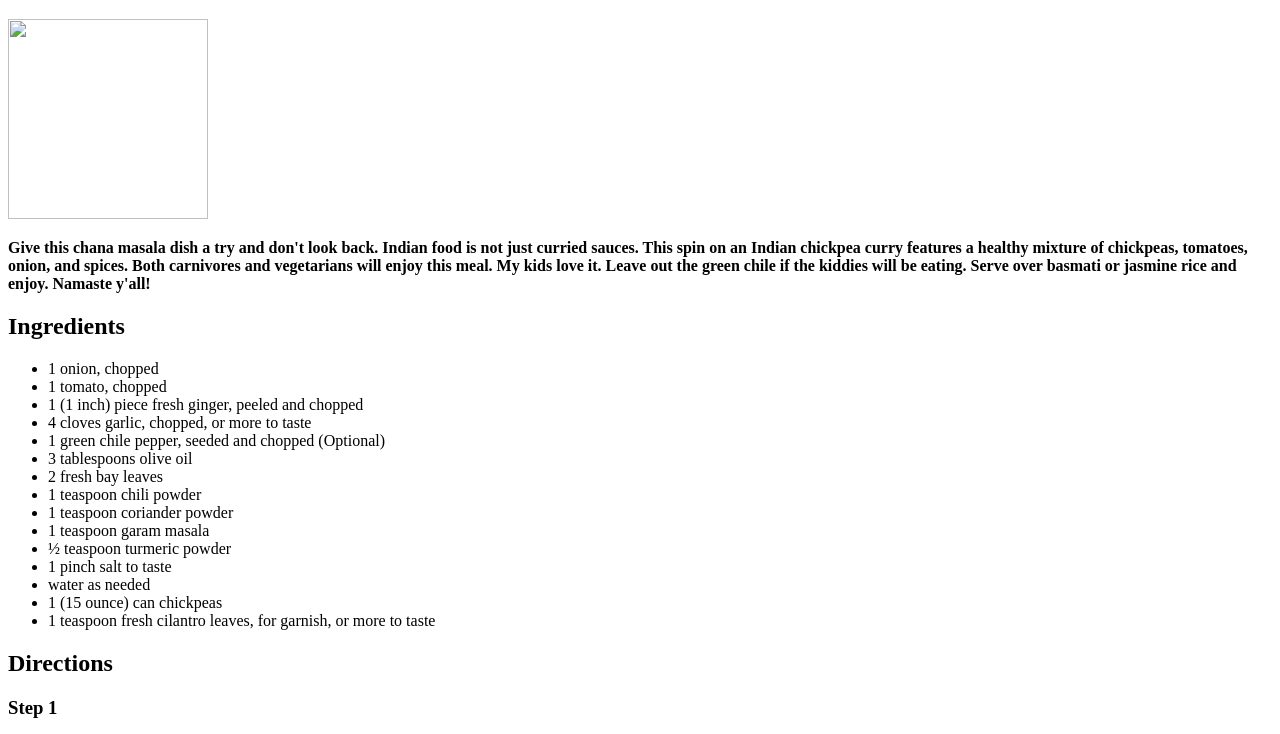
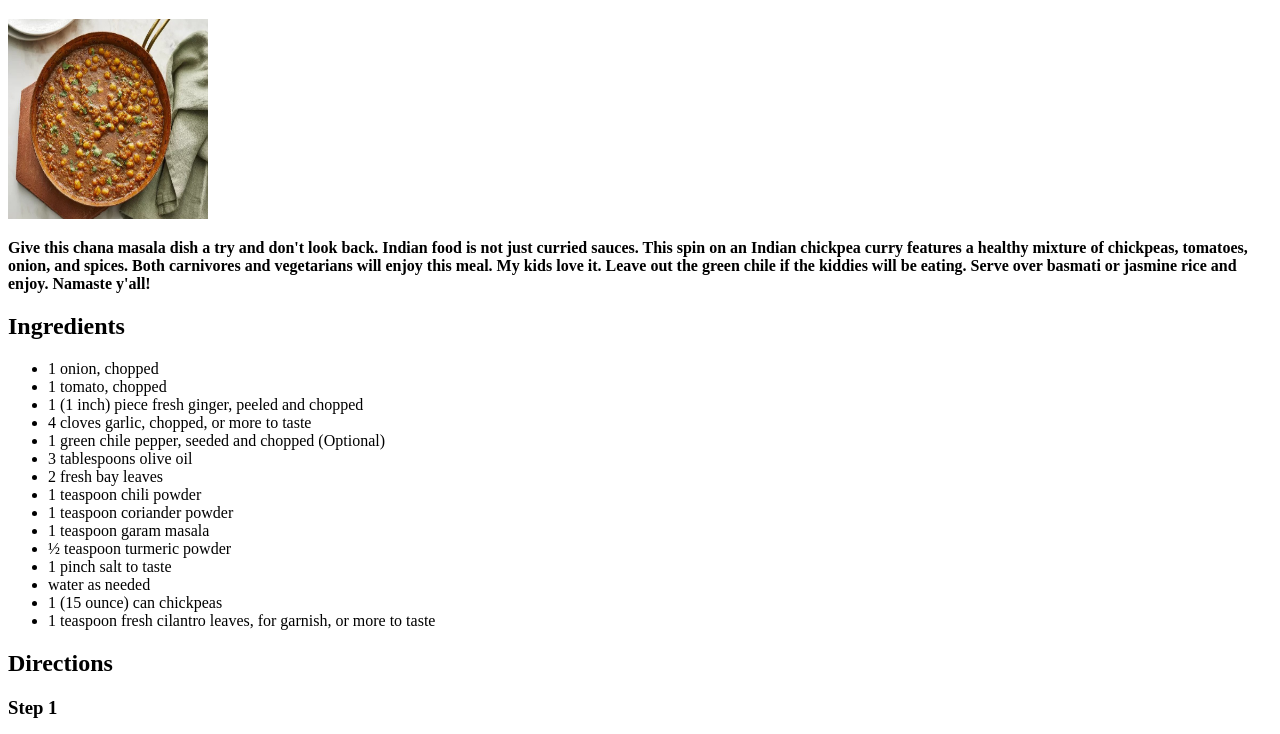
Before and after one commit to nvspavankalyanch/Indian-Veg-Recipes, a plain HTML site: page Recipes/Chana-Masala.html in a window 1280 px wide. Shown: the part 61-795 px from the top of the page. Drawn offline with Linux system fonts and the light colour scheme.

Commit message:
Update Chana-Masala.html

```diff
--- a/Recipes/Chana-Masala.html
+++ b/Recipes/Chana-Masala.html
@@ -8,7 +8,7 @@
 
 <body>
     <h1 align="center">Chana Masala (Savory Indian Chick Peas)</h1>
-    <img src="/odin-recipes/Images/chana-masala.jpg" width="200" height="200" />
+    <img src="/Indian-Veg-Recipes/Images/chana-masala.jpg" width="200" height="200" />
     <p>
         <strong>Give this chana masala dish a try and don't look back. Indian food is
             not just curried sauces. This spin on an Indian chickpea curry features
```
